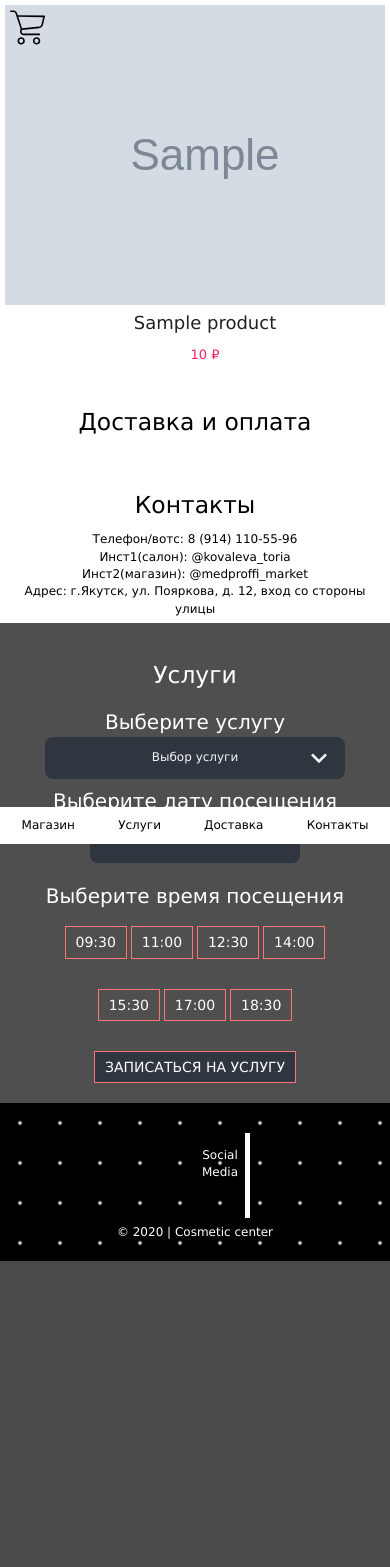
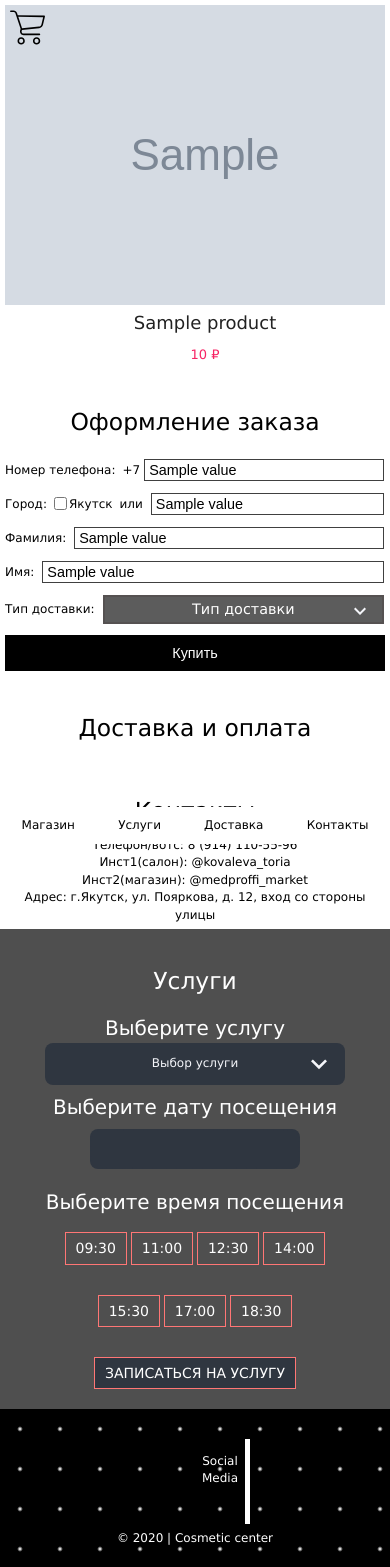
Before and after one commit to Thunderbirrd/Cosmetic, a Django app: template templates/index.html in a window 390 px wide. Before the commit the page ends 1261 px from the top, so only its background shows below. Run offline with Django 3.2, Linux system fonts and the light colour scheme; the template is opened without the code that fills it: most values are stand-ins (such as "Sample title", 1, 10 or a date in 2020); grey boxes marked "Sample" are stand-in pictures.

Commit message:
added select in shopping_window

```diff
--- a/static/css/shopping_window.css
+++ b/static/css/shopping_window.css
@@ -10,26 +10,79 @@
 }
 
 #order_type {
-    -webkit-appearance: none;
-    -moz-appearance: none;
-    appearance: none;
     font-size: 1.2rem;
     padding: 2px 4px;
     margin: 1px;
-    cursor: pointer;
     position: relative;
+    border: 2px solid rgb(85, 81, 81);
+    background-color: rgb(92, 92, 92);
+    color: white
 }
 
-#order_type::after {
+:root {
+    --border-color: rgb(59, 57, 57);
+    --background-color-list: rgb(136, 136, 136);
+    --background-color-list-item: rgb(92, 92, 92);
+}
+
+#order_type .title {
+    cursor: pointer;
+}
+
+#order_type .title::after{
     content: "";
-    background: url("/static/img/arrow-down.svg");
+    background-image: url("/static/img/arrow-down.svg");
     background-size: contain;
     background-repeat: no-repeat;
+    height: 24px;
+    width: 24px;
     position: absolute;
-    height: 100%;
-    width: 32px;
     right: 10px;
-    top: 5px;
+    top: 2px;
+    -webkit-transition: transform 1s ease-out 0s;
+    -moz-transition: transform 1s ease-out 0s;
+    -o-transition: transform 1s ease-out 0s;
+    transition: transform 1s ease-out 0s;
+}
+
+#order_type.active .title::after{
+    transform: rotatex(180deg);
+}
+
+#order_type .order_type_list_options {
+    height: 0;
+    position: absolute;
+    top: 32px;
+    right: -3px;
+    width: 100%;
+    background-color: white;
+    border: 2px solid var(--border-color);
+    border-radius: 20px;
+    background-color: var(--background-color-list);
+    cursor: pointer;
+    overflow: hidden;
+    -webkit-transition: all 0.4s ease-out 0s;
+    -moz-transition: all 0.4s ease-out 0s;
+    -o-transition: all 0.4s ease-out 0s;
+    transition: all 0.4s ease-out 0s;
+    visibility: hidden;
+}
+
+#order_type.active .order_type_list_options {
+    height: 76px;
+    visibility: visible;
+}
+
+#order_type .order_type_list_options .order_type_option {
+    background-color: var(--background-color-list-item)
+}
+
+#order_type .order_type_list_options .order_type_option:not(:last-child) {
+    margin-bottom: 2px;
+}
+
+#order_type .order_type_list_options .order_type_option:hover{
+    background-color: var(--background-color-list);
 }
 
 .shopping_window h2 {
@@ -248,7 +301,8 @@
         grid-row: 2;
     }
     .shopping_window .list ul {
-        height: var(--max-height-list-2);
+        height: auto;
+        max-height: var(--max-height-list-2);
     }
     .shopping_window .data_fields {
         grid-column: 1;
@@ -325,8 +379,18 @@
     }
 }
 
+@media screen and (max-width: 405px) {
+    #order_type.active .order_type_list_options {
+        height: 66.4px;
+    }
+}
+
 @media screen and (max-width: 350px) {
     #order_type {
         font-size: 1rem;
     }
+
+    #order_type.active .order_type_list_options {
+        height: 52px;
+    }
 }
--- a/static/js/event.js
+++ b/static/js/event.js
@@ -97,5 +97,17 @@ jQuery(function ($) {
 
             hideOptionsContainer()
         }
+
+        //закрываем если пикнуто не по order_type_list_options или не по его дочерним элементам
+        const orderTypeTitle = $("#order_type .title")
+        const orderTypeListOptions = $("#order_type .order_type_list_options")
+
+        if (!orderTypeTitle.is(e.target) &&
+            orderTypeTitle.has(e.target).length === 0 &&
+            !orderTypeListOptions.is(e.target) &&
+            orderTypeListOptions.has(e.target).length === 0) {
+
+            hideOrderTypeList()
+        }
     });
 });
--- a/static/js/shopping_window.js
+++ b/static/js/shopping_window.js
@@ -128,7 +128,7 @@ const nameInput = shoppingWindow.querySelector(".data_fields .name .my_input")
 
 const surnameInput = shoppingWindow.querySelector(".data_fields .surname .my_input")
 
-const orderTypeInput = document.getElementById("order_type")
+const orderTypeTitle = shoppingWindow.querySelector("#order_type .title")
 
 //подъезд квартира
 
@@ -143,7 +143,7 @@ document.querySelector(".shopping_window .data_fields .buy").onclick = () => {
     const phone = phoneInput.value
     const name = nameInput.value
     const surname = surnameInput.value
-    const orderType = orderTypeInput.value;
+    const orderType = orderTypeTitle.dataset.value;
 
     (async () => {
         showMessage(await Urls.buyProducts(id, address, phone, name, surname, orderType))
@@ -152,3 +152,25 @@ document.querySelector(".shopping_window .data_fields .buy").onclick = () => {
     hideShoppingWindow()
     scrollToShop()
 }
+
+//список видов доставок
+const orderType = document.getElementById("order_type")
+
+//переключение класса active
+document.querySelector("#order_type .title").addEventListener("click", () => {
+    orderType.classList.toggle("active")
+})
+
+//прячит список типов доставок
+const hideOrderTypeList = () => {
+    orderType.classList.remove("active")
+}
+
+//выбор пункта из списка
+orderType.querySelectorAll(".order_type_option").forEach(el => {
+    el.addEventListener("click", () => {
+        orderTypeTitle.textContent = el.textContent
+        orderTypeTitle.dataset.value = el.dataset.value
+        hideOrderTypeList()
+    })
+})
--- a/static/js/store.js
+++ b/static/js/store.js
@@ -31,7 +31,7 @@ const store = {
     },
 
     set stateCheckout(value) {
-        this._stateCheckout = {...value}
+        this._stateCheckout = value
     },
 
     hasItemInBasket(title) {
--- a/templates/main/shopping_window.html
+++ b/templates/main/shopping_window.html
@@ -1,7 +1,8 @@
 <!-- вводит пользователь: номер, адрес, фамилия, имя, тип доставки -->
 <!-- программа: id, время доставки -->
 
-<section class="shopping_window hide">
+<!-- <section class="shopping_window hide"> -->
+<section class="shopping_window">
     <h2>Оформление заказа</h2>
     <div class="list">
         <ul>
@@ -81,11 +82,16 @@
 
         <div class="field order_type">
             <p>Тип доставки:</p>
-            <select name="order_type" id="order_type">
-                <option value="YKT">По городу</option>
-                <option value="OUT">Почтой РФ</option>
-                <option value="SAM">Самовывоз</option>
-            </select>
+            <div id="order_type">
+                <div class="title">
+                    Тип доставки
+                </div>
+                <ul class="order_type_list_options">
+                    <li class="order_type_option" data-value="YKT">По городу</li>
+                    <li class="order_type_option" data-value="OUT">Почтой РФ</li>
+                    <li class="order_type_option" data-value="SAM">Самовывоз</li>
+                </ul>
+            </div>
         </div>
 
         <button class="buy">Купить</button>
```
